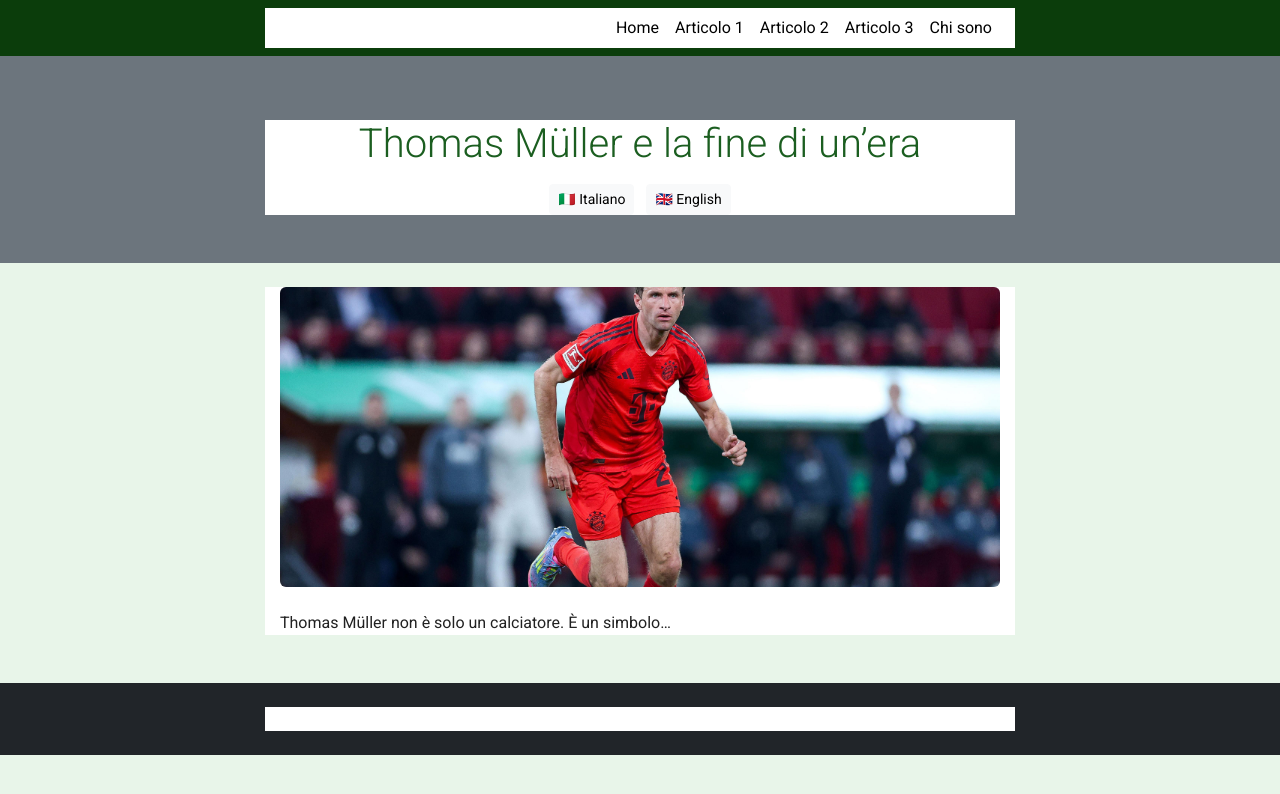
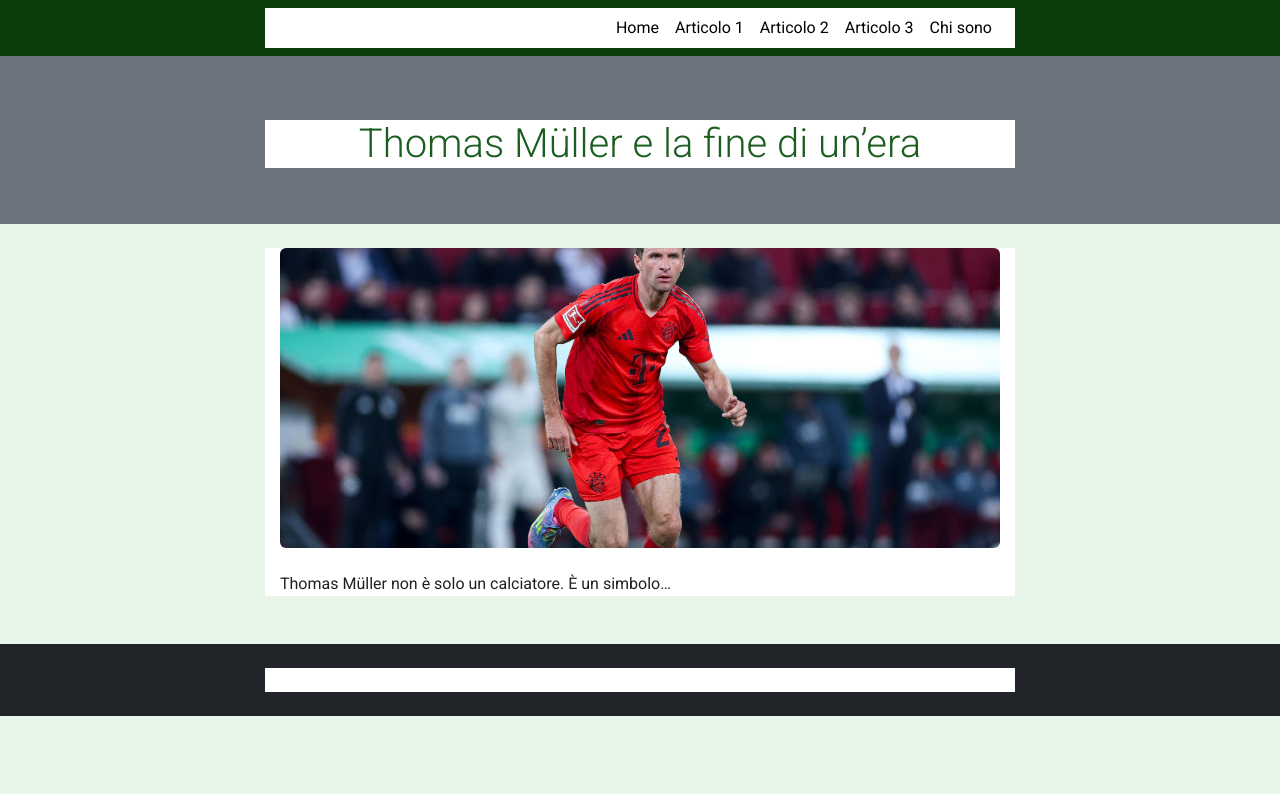
Before and after one commit to lca-trgr/calcio-blog, a plain HTML site: page muller.html in a window 1280 px wide. Drawn offline with nearby package versions, Linux system fonts and the light colour scheme.

Commit message:
Update muller.html

```diff
--- a/muller.html
+++ b/muller.html
@@ -35,10 +35,7 @@
   <header class="py-5 bg-secondary text-white text-center mb-4">
     <div class="container">
       <h1 class="fw-light">Thomas Müller e la fine di un’era</h1>
-      <div class="lang-switch mt-3">
-        <button class="btn btn-light btn-sm me-2" onclick="setLanguage('it')">🇮🇹 Italiano</button>
-        <button class="btn btn-light btn-sm" onclick="setLanguage('en')">🇬🇧 English</button>
-      </div>
+
     </div>
   </header>
 
@@ -65,11 +62,6 @@
 
   <!-- Bootstrap JS -->
   <script src="https://cdn.jsdelivr.net/npm/bootstrap@5.3.1/dist/js/bootstrap.bundle.min.js" integrity="sha384-HoA5j4mZezy8hI6Z+lzBGZvYBvKjrZK+PVncQp/q9ZDY5pTq3+Zj2u9nM+QN252T" crossorigin="anonymous"></script>
-  <script>
-    function setLanguage(lang) {
-      document.getElementById('art-it').style.display = (lang==='it')?'block':'none';
-      document.getElementById('art-en').style.display = (lang==='en')?'block':'none';
-    }
-  </script>
+
 </body>
 </html>
```
